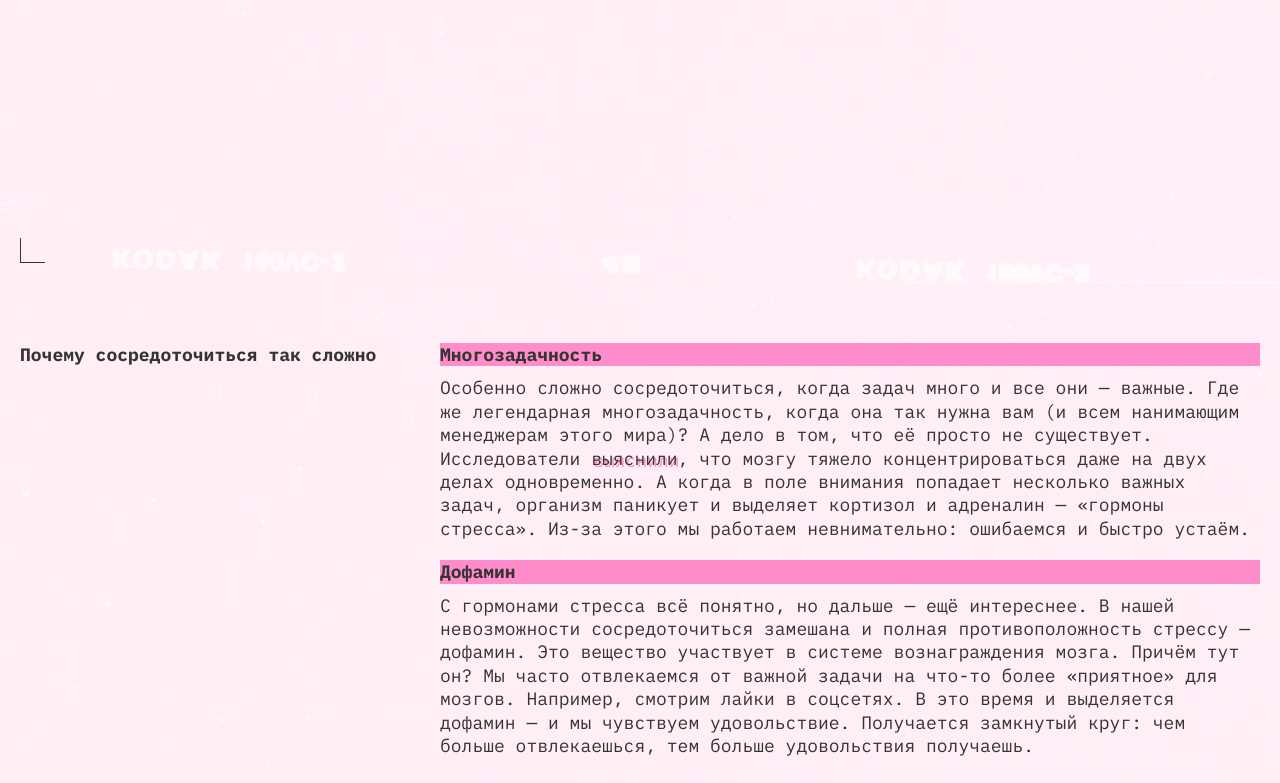
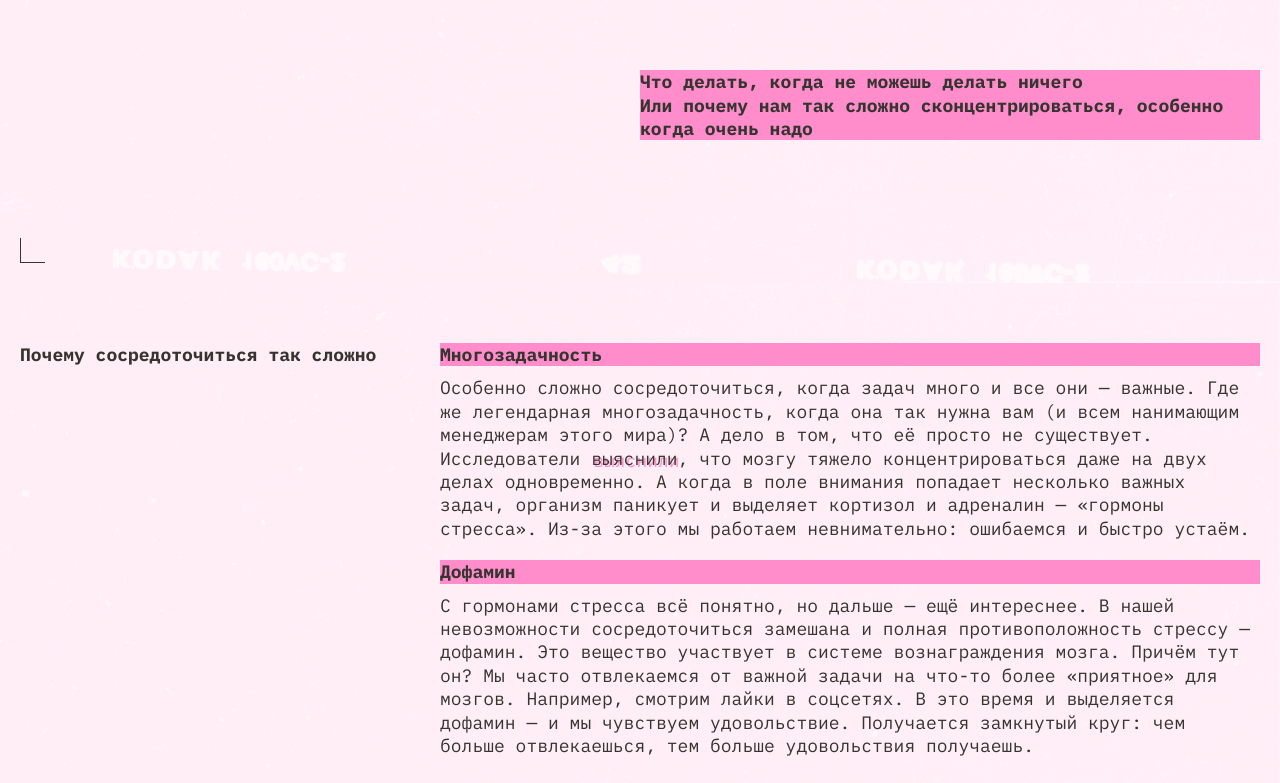
Before and after one commit to LostOnEast/slozhno-sosredotochitsya-fd, a website: page index.html in a window 1280 px wide. Shown: the part 517-1300 px from the top of the page. Drawn offline with Linux system fonts and the light colour scheme.

Commit message:
Удалена лишняя обертка в header

```diff
--- a/index.html
+++ b/index.html
@@ -45,12 +45,14 @@
         </ul>
       </nav>
       <h1 class="header__title">no focus</h1>
-      <div class="header__description header__description_text subtitle-decor">
-          <p>Что делать, когда не можешь делать ничего</p>
-          <p>
+      <div class="header__description">
+
+          <p class="header__description_text subtitle-decor">Что делать, когда не можешь делать ничего</p>
+          <p class="header__description_text subtitle-decor">
             Или почему нам так сложно сконцентрироваться, особенно когда очень
             надо
           </p>
+
       </div>
     </header>
     <main class="main">
--- a/styles/style.css
+++ b/styles/style.css
@@ -312,16 +312,16 @@
 
   .header__description {
     grid-template-columns: 1fr 1fr;
-    gap: 10px;
+    column-gap: 10px;
     align-self: center;
     padding-right: 9px;
     padding-bottom: 0;
   }
 
   .header__description_text {
-    grid-column-start: 2;
-    align-self: self-end;
-    height: 100%;
+    grid-column: 2;
+    /* align-self: self-end; */
+    /* height: 100%; */
   }
 
   .decorate_corner::after {
```
